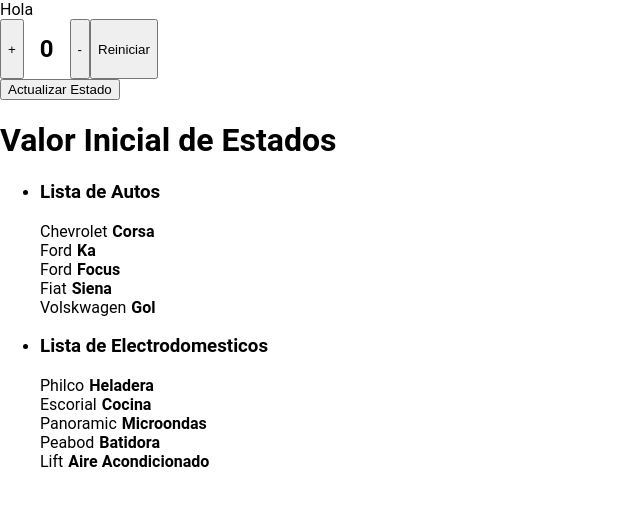
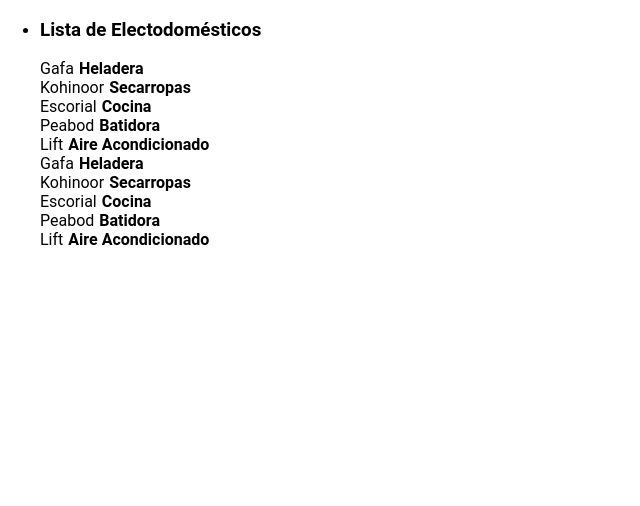
Before and after one commit to lucianoruizm/curso-react, a React (Create React App) app: page / in a window 1280 px wide. Shown: the top 506 px of the page, without its empty margins (0-640 px from the left). Built offline with nearby package versions, Linux system fonts and the light colour scheme.

Commit message:
Clase 3- Estados ejemplos listas id

```diff
--- a/src/App.js
+++ b/src/App.js
@@ -1,51 +1,14 @@
-import { useState } from 'react';
 import './App.css';
+// import Contador from './components/Contador';
 import Lista from './components/Lista';
-import Contador from './components/Contador';
-
-const autosData = [
-  { id: 1, strong: 'Corsa', span: 'Chevrolet' },
-  { id: 2, strong: 'Ka', span: 'Ford' },
-  { id: 3, strong: 'Focus', span: 'Ford' },
-  { id: 4, strong: 'Siena', span: 'Fiat' },
-  { id: 5, strong: 'Gol', span: 'Volskwagen' },
-]
-
-const electrodomesticosData = [
-  { id: 1, strong: 'Heladera', span: 'Philco' },
-  { id: 2, strong: 'Cocina', span: 'Escorial' },
-  { id: 3, strong: 'Microondas', span: 'Panoramic' },
-  { id: 4, strong: 'Batidora', span: 'Peabod' },
-  { id: 5, strong: 'Aire Acondicionado', span: 'Lift' },
-]
 
 function App() {
 
-  const [estado, setEstado] = useState('Valor Inicial de Estados');
-  const [autos, setAutos] = useState(autosData);
-  const [electrodomesticos, setElectrodomesticos] = useState(electrodomesticosData);
-
-  function actualizarEstado() {
-    setEstado('Nuevo Valor de Estado');
-    setAutos(prevState => [...prevState, //Se pasa una función (callback) para acceder al estado previo y se le añade nuevos elementos.
-      { id: 6, strong: 'Palio', span: 'Fiat' },
-      { id: 7, strong: 'Bora', span: 'Volskwagen' },
-    ])
-    setElectrodomesticos(prevState => [...prevState,
-      { id: 6, strong: 'Batidora', span: 'Liliana' },
-      { id: 7, strong: 'Aire Acondicionado', span: 'LG' },
-    ])
-  };
-
   return (
     <div>
-      <Contador/>
+      {/* <Contador /> */}
 
-      <button onClick={actualizarEstado}>Actualizar Estado</button>
-      <h1>{ estado }</h1>
-
-      <Lista titulo= 'Lista de Autos' lista={autos} />
-      <Lista titulo= 'Lista de Electrodomesticos' lista={electrodomesticos} />
+      <Lista/>
     </div>
   );
 }
--- a/src/components/ListItem.js
+++ b/src/components/ListItem.js
@@ -1,9 +1,10 @@
-const ListItem = (props) => {
+const ListItem = ({ contenido, eliminar }) => {
 
     return (
-        <li style={{ listStyle: 'none' }}>
-            <span>{props.contenido.span}</span>
-            <strong style={{ paddingLeft: 5 }}>{props.contenido.strong}</strong>
+        <li style={{ listStyle: 'none' }}
+            onClick={() => eliminar(contenido.id)}>
+            <span>{contenido.span}</span>
+            <strong style={{ paddingLeft: 5 }}>{contenido.strong}</strong>
         </li>
     )
 }
--- a/src/components/Lista.js
+++ b/src/components/Lista.js
@@ -1,16 +1,37 @@
+import { useState } from "react";
 import ListItem from "./ListItem";
 
-function Lista({ titulo, lista, children }) {
+const electrodomesticosData = [
+    { id: 1, strong: 'Heladera', span: 'Gafa' },
+    { id: 2, strong: 'Secarropas', span: 'Kohinoor' },
+    { id: 3, strong: 'Cocina', span: 'Escorial' },
+    { id: 4, strong: 'Batidora', span: 'Peabod' },
+    { id: 5, strong: 'Aire Acondicionado', span: 'Lift' },
+]
+
+function Lista() {
+
+    const [electrodomesticos, setElectrodomesticos] = useState(electrodomesticosData);
+
+    function eliminarItem(itemAEliminar) {
+        const listaActualizada = electrodomesticos.filter(item => item.id !== itemAEliminar);
+        setElectrodomesticos(listaActualizada);
+    }
 
     return (
         <ul>
-            <li><h3>{titulo}</h3></li>
-            {lista.map(item => (
-                <ListItem key={item.id} contenido={item}/>
-            ))}
+        <li><h3>Lista de Electodomésticos</h3></li>
 
-            { children }
-        </ul>
+        {/* Versión poco performante con index */}
+        {electrodomesticos.map((item, index) => (
+            <ListItem key={index} contenido={item} eliminar={eliminarItem} />
+        ))}
+        {/* Versión mejorada con id único */}
+        {electrodomesticos.map(item => (
+            <ListItem key={item.id} contenido={item} eliminar={eliminarItem} />
+        ))}
+
+    </ul>
     )
 }
 
--- a/src/index.css
+++ /dev/null
@@ -1,13 +0,0 @@
-body {
-  margin: 0;
-  font-family: -apple-system, BlinkMacSystemFont, 'Segoe UI', 'Roboto', 'Oxygen',
-    'Ubuntu', 'Cantarell', 'Fira Sans', 'Droid Sans', 'Helvetica Neue',
-    sans-serif;
-  -webkit-font-smoothing: antialiased;
-  -moz-osx-font-smoothing: grayscale;
-}
-
-code {
-  font-family: source-code-pro, Menlo, Monaco, Consolas, 'Courier New',
-    monospace;
-}
--- a/src/index.js
+++ b/src/index.js
@@ -1,6 +1,5 @@
 import React from 'react';
 import ReactDOM from 'react-dom/client';
-import './index.css';
 import App from './App';
 
 
```
